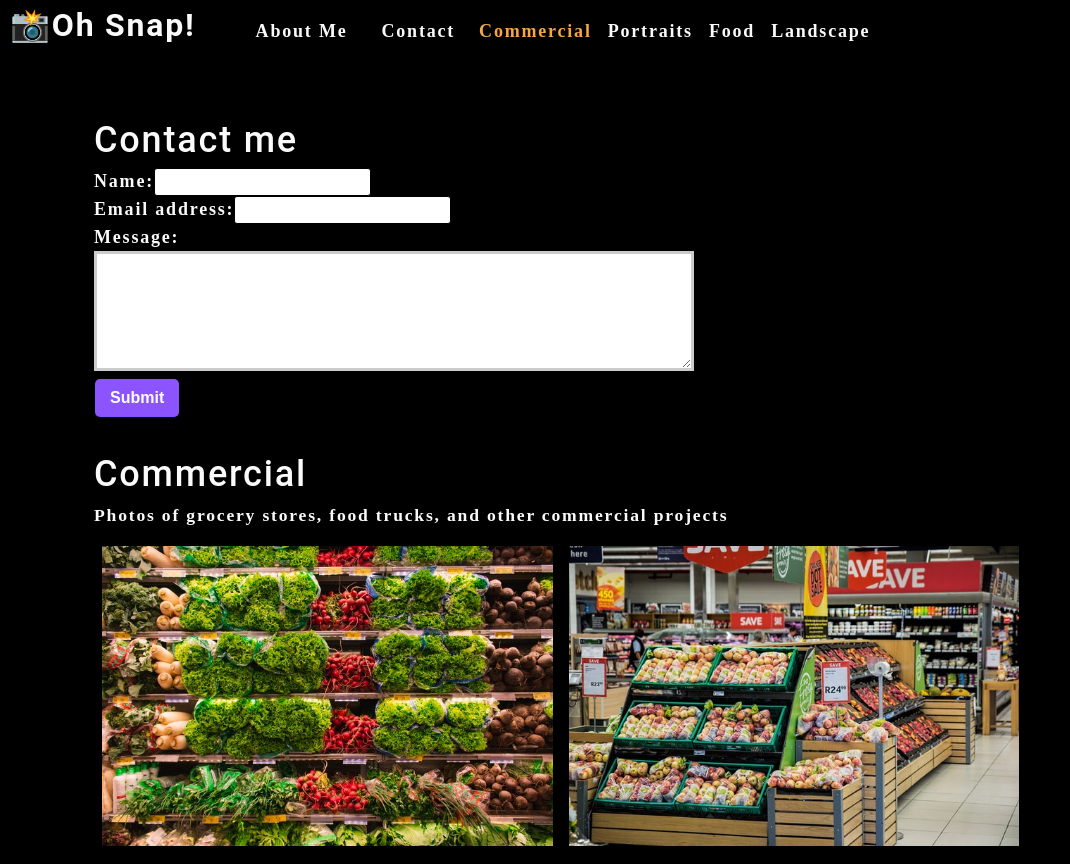
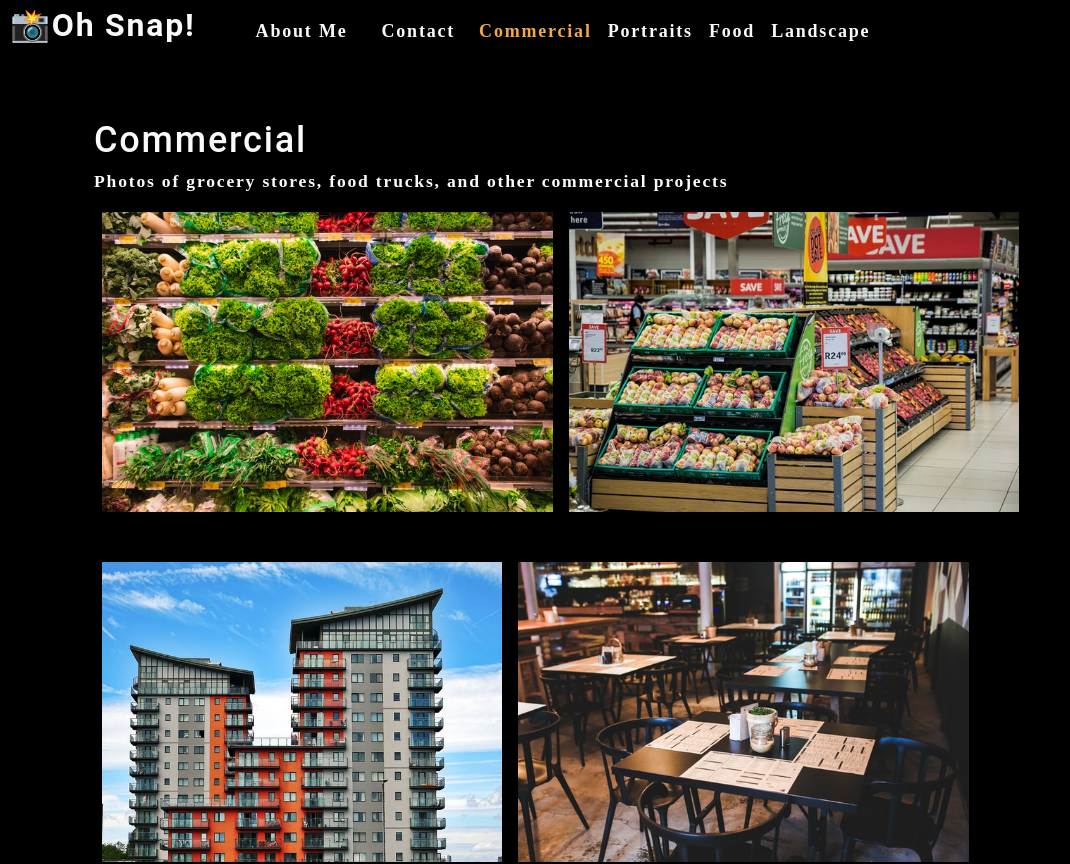
Before and after one commit to Kevin-Hernandez-Garza/photo-port, a React (Create React App) app: page / in a window 1280 px wide. Shown: the top 864 px of the page, without its empty margins (0-1070 px from the left). Built offline with nearby package versions, Linux system fonts and the light colour scheme.

Commit message:
conditional rendering

```diff
--- a/src/App.js
+++ b/src/App.js
@@ -8,6 +8,7 @@
 
 
 function App() {
+  const [contactSelected, setContactSelected] = useState(false);
   const [categories] = useState([
     {
       name: 'commercial',
@@ -25,13 +26,21 @@
         <Nav
           categories={categories}
           setCurrentCategory={setCurrentCategory}
-          currentCategory={currentCategory}>
+          currentCategory={currentCategory}
+          contactSelected={contactSelected}
+          setContactSelected={setContactSelected}
+          >
         </Nav>
         <main>
+          {!contactSelected ? (
+            // the open and closed brackets are known as "React Fragments"
+            <>
+              <Gallery currentCategory={currentCategory}></Gallery>
+              <About></About>
+            </>
+          ) : (
             <ContactForm></ContactForm>
-            <Gallery currentCategory={currentCategory}></Gallery>
-            <About></About>
-
+          )}
         </main>
     </div>
   );
--- a/src/components/Contact/index.js
+++ b/src/components/Contact/index.js
@@ -1,14 +1,38 @@
 import React, { useState } from 'react';
+// validating the email
+import { validateEmail } from '../../utils/helpers';
 
 function ContactForm() {
     // hook that wil manage the form data
     const [formState, setFormState] = useState({ name: '', email: '', message: ''});
 
+    const [errorMessage, setErrorMessage] = useState('');
+
     const { name, email, message } = formState;
 
     function handleChange(e) {
-        setFormState({...formState, [e.target.name] : e.target.value })
+        if(e.target.name === 'email') {
+            const isValid = validateEmail(e.target.value);
+            console.log(isValid);
+            // isValid conditional statement
+            if(!isValid) {
+                setErrorMessage('Your email is invalid.');
+            } else {
+                setErrorMessage('');
+            }
+        } else {
+            if(!e.target.value.length) {
+                setErrorMessage(`${e.target.name} is required!`);
+            } else {
+                setErrorMessage('');
+            }
+        }
+
+        if(!errorMessage) {
+            setFormState({...formState, [e.target.name] : e.target.value });
+        }
     }
+    // console.log('errorMessage', errorMessage);
 
     // console.log(formState);
 
@@ -26,18 +50,24 @@
                 {/* name input */}
                 <div>
                     <label htmlFor='name'>Name:</label>
-                    <input type='text' defaultValue={name} onChange={handleChange} name='name' />
+                    <input type='text' defaultValue={name} onBlur={handleChange} name='name' />
                 </div>
                 {/* email input */}
                 <div>
                     <label htmlFor='email'>Email address:</label>
-                    <input type='email' defaultValue={email} name='email' onChange={handleChange} />
+                    <input type='email' defaultValue={email} name='email' onBlur={handleChange} />
                 </div>
                 {/* message text area */}
                 <div>
                     <label htmlFor='message'>Message:</label>
-                    <textarea name='message' defaultValue={message} onChange={handleChange} rows='5' />
+                    <textarea name='message' defaultValue={message} onBlur={handleChange} rows='5' />
                 </div>
+
+                {errorMessage && (
+                    <div>
+                        <p className='error-text'>{errorMessage}</p>
+                    </div>
+                )}
 
                 <button type='submit'>Submit</button>
             </form>
--- a/src/components/Nav/index.js
+++ b/src/components/Nav/index.js
@@ -7,7 +7,9 @@
     const {
         categories = [],
         setCurrentCategory,
-        currentCategory
+        currentCategory,
+        contactSelected,
+        setContactSelected
     } = props;
 
     // useEffect hook
@@ -28,19 +30,23 @@
             <nav>
                 <ul className="flex-row">
                     <li className='mx-2'>
-                        <a data-testid="about" href="#about">
+                        <a data-testid="about" href="#about" onClick={() => setContactSelected(false)}>
                             About Me
                         </a>
                     </li>
-                    <li className='mx-2'>
-                       <span>Contact</span>
+                    <li className={`mx-2 ${contactSelected && 'navActive'}`}>
+                       <span onClick={() =>
+                           setContactSelected(true)
+                       }>Contact</span>
                     </li>
                     {categories.map((category) => (
                         // short-circuit expression
                         <li className={`mx-1 ${
-                            currentCategory.name === category.name && 'navActive'}`
+                            currentCategory.name === category.name && !contactSelected && 'navActive'}`
                         } key={category.name}>
-                            <span onClick={() => { setCurrentCategory(category)}} >
+                            <span onClick={() => { setCurrentCategory(category);
+                            setContactSelected(false);
+                            }} >
                                 {capitalizeFirstLetter(category.name)}
                             </span>
                         </li>
```
